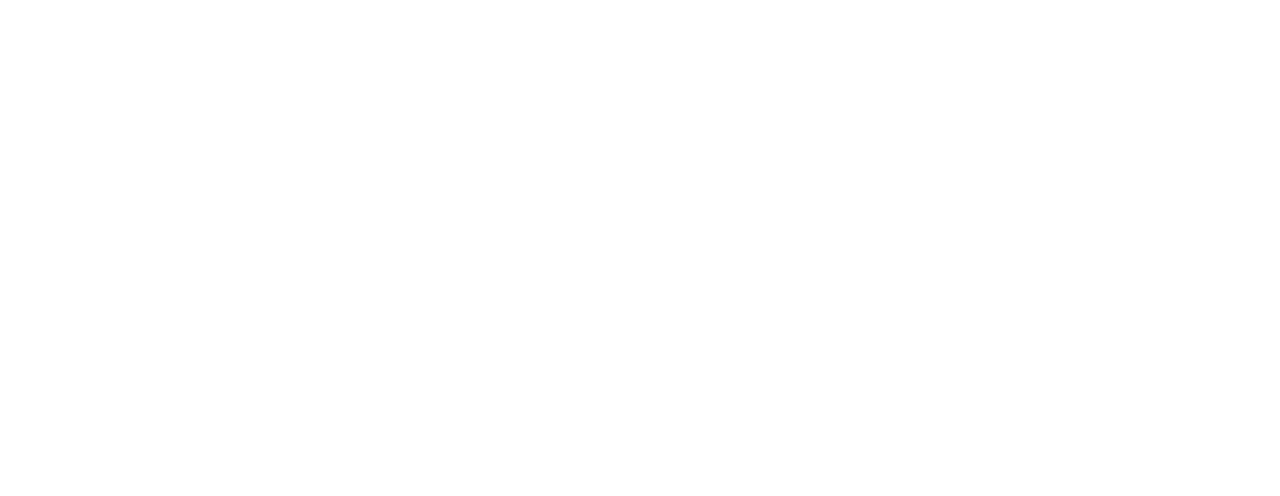
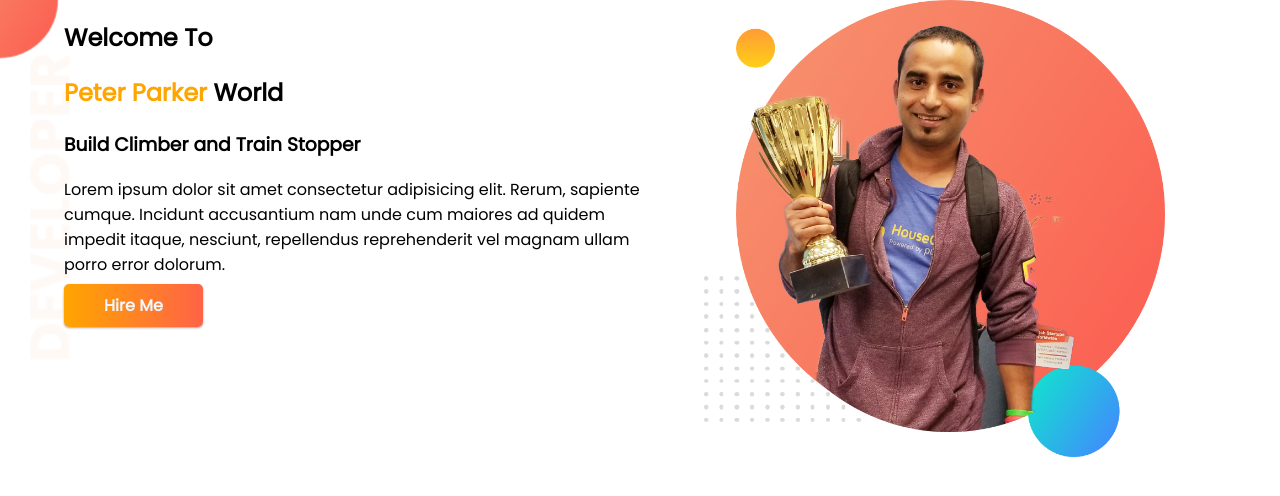
Before and after one commit to r-Shova77/First-portfolio, a plain HTML site: page index.html in a window 1280 px wide. Drawn offline with Linux system fonts and the light colour scheme.

Commit message:
second commit

```diff
--- /dev/null
+++ b/developer-portfolio-master/style.css
@@ -0,0 +1,72 @@
+body{
+    margin: 0;
+    font-family: 'Poppins', sans-serif;
+}
+section{
+    height: 500px;
+    padding-bottom: 150px;
+}
+.top-banner{
+    background-image: url("images/top-banner.png");
+    background-repeat: no-repeat;
+}
+.half-width{
+    width:40%;
+    float: left;
+    margin-left: 5%;
+    padding-left: 2%;
+}
+h1{
+    font-size: 50px;
+}
+h1 span{
+    color: orange;
+}
+.half-width img{
+    width: 100%;
+}
+.anchor-button{
+    text-decoration: none;
+    background: linear-gradient(45deg, lightsalmon, tomato);
+    padding: 10px 40px;
+    border-radius: 5px;
+    color: white;
+    font-weight: 700;
+}
+p{
+    color: dimgray;
+}
+.dream-area{
+    background-image: url("images/dream-bg.png");
+    background-repeat: no-repeat;
+    background-position: right;
+}
+h2{
+    font-size: 40px;
+}
+.experience-area{
+    background-image: url("images/exp-bg.png");
+    background-repeat: no-repeat;
+    background-position: left;
+}
+.experience-area h3{
+    color: orange;
+}
+
+.experience-area div{
+    box-shadow: 5px 7px 40px gray;
+    height: 80%;
+}
+#full-stack{
+    border-left: 7px solid;
+    border-image: linear-gradient(180deg, lightsalmon, tomato);
+    border-image-slice: 1;
+}
+#baby-web{
+    border-left: 7px solid;
+    border-image: linear-gradient(180deg, blue, cyan);
+    border-image-slice: 1;
+}
+footer p{
+    text-align: center;
+}
--- a/index.html
+++ b/index.html
@@ -4,8 +4,32 @@
     <meta charset="UTF-8" />
     <meta http-equiv="X-UA-Compatible" content="IE=edge" />
     <meta name="viewport" content="width=device-width, initial-scale=1.0" />
+    <link rel="preconnect" href="https://fonts.googleapis.com" />
+    <link rel="preconnect" href="https://fonts.gstatic.com" crossorigin />
+    <link
+      href="https://fonts.googleapis.com/css2?family=Poppins&display=swap"
+      rel="stylesheet"
+    />
     <link rel="stylesheet" href="style.css" />
     <title>Document</title>
   </head>
-  <body></body>
+  <body>
+    <section class="banner">
+      <div class="half-width">
+        <h1>Welcome To</h1>
+        <h2><span style="color: orange">Peter Parker</span> World</h2>
+        <h3>Build Climber and Train Stopper</h3>
+        <p>
+          Lorem ipsum dolor sit amet consectetur adipisicing elit. Rerum,
+          sapiente cumque. Incidunt accusantium nam unde cum maiores ad quidem
+          impedit itaque, nesciunt, repellendus reprehenderit vel magnam ullam
+          porro error dolorum.
+        </p>
+        <a target="blank" href="www.google.com">Hire Me</a>
+      </div>
+      <div class="half-width">
+        <img src="jhankar.png" alt="" />
+      </div>
+    </section>
+  </body>
 </html>
--- a/style.css
+++ b/style.css
@@ -0,0 +1,28 @@
+body {
+  font-family: 'Poppins', sans-serif;
+  margin: 0;
+}
+section {
+  display: flex;
+}
+.banner {
+  background-image: url(top-banner.png);
+  background-repeat: no-repeat;
+}
+.half-width {
+  padding-left: 5%;
+  width: 50%;
+}
+.half-width,
+img {
+  width: 80%;
+}
+a {
+  background-image: linear-gradient(to right, orange, tomato);
+  padding: 10px 40px;
+  text-decoration: none;
+  color: aliceblue;
+  font-weight: 700;
+  border-radius: 5px;
+  box-shadow: 0 1px 3px rgba(0, 0, 0, 0.12), 0 1px 2px rgba(0, 0, 0, 0.24);
+}
```
Also changed, not shown: developer-portfolio-master/index.html (added, +52 -0 lines), developer-portfolio-master/images/dream-bg.png (added), developer-portfolio-master/images/exp-bg.png (added), developer-portfolio-master/images/jhankar.png (added), developer-portfolio-master/images/jhankar2.png (added), developer-portfolio-master/images/my-bg.png (added), developer-portfolio-master/images/my-bg2.png (added), developer-portfolio-master/images/top-banner.png (added), dream-bg.png (added), exp-bg.png (added), jhankar.png (added), jhankar2.png (added), top-banner.png (added), 1 other file.
